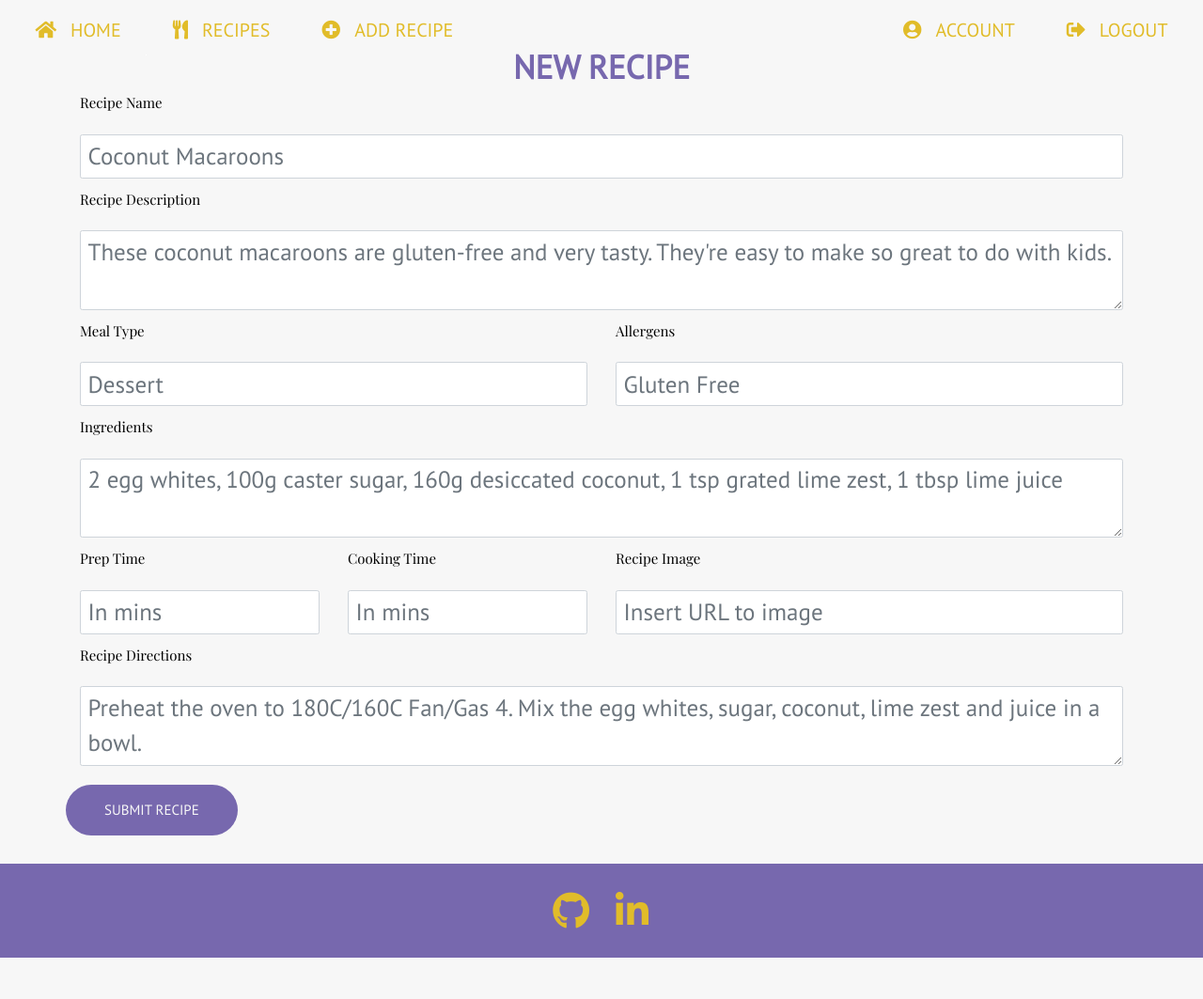
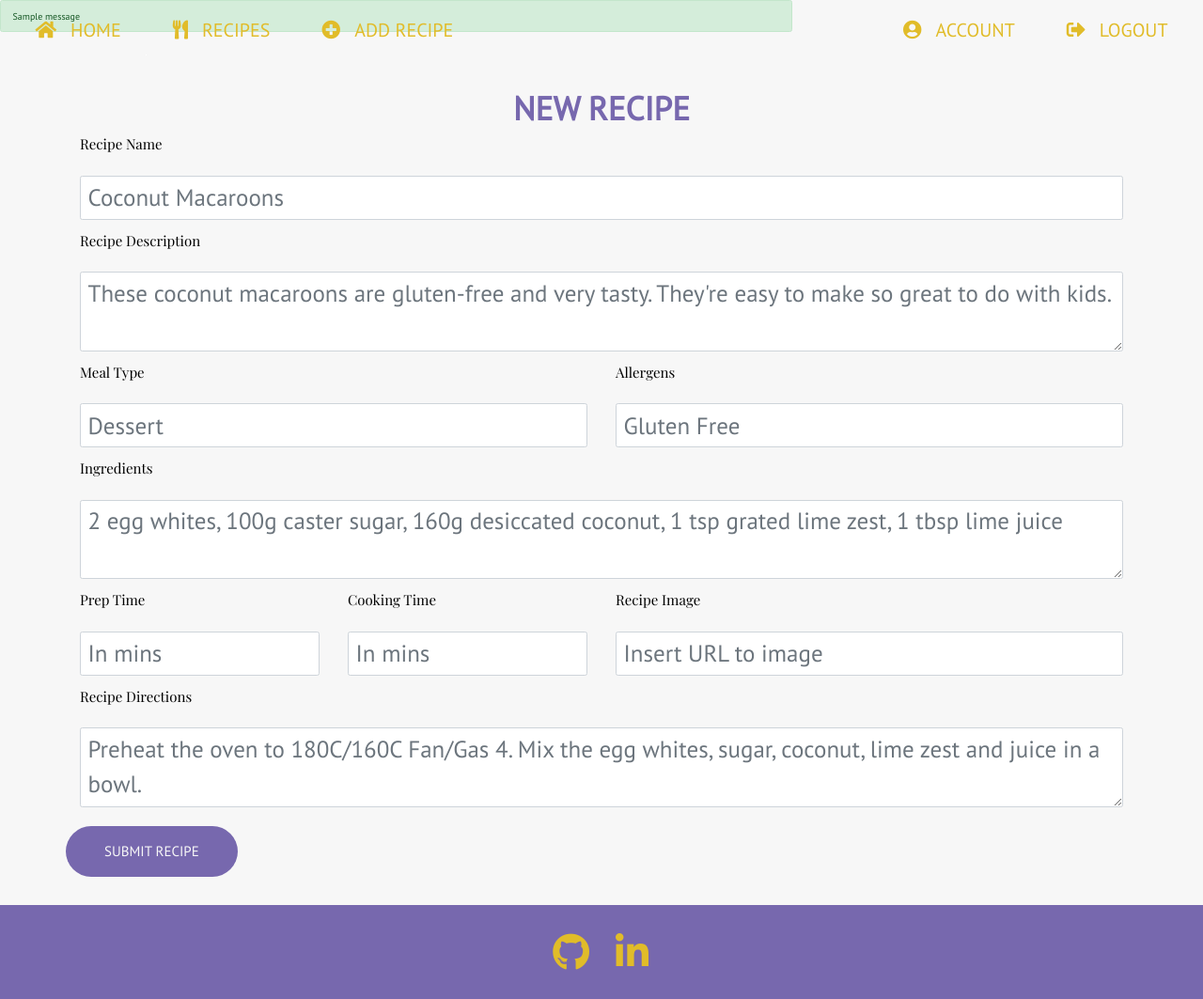
Before and after one commit to andreasdk/dcd-recipes, a Flask app: page /add_recipe in a window 1280 px wide. Shown: the whole page at 94% size. Before the commit the page ends 1019 px from the top, so only its background shows below. Run offline with Flask 2, Linux system fonts and the light colour scheme; the visitor is signed in with stand-in values (Sample User, id 1); one stand-in notice (Sample message) is shown; a database or web service that is not in the repository returns one stand-in record (values such as "Sample title"); parts of the project's set-up code (start-up, migrations or seed data) failed here and were passed over; some libraries are stand-ins or nearby versions.

Commit message:
added main element, flash messages

```diff
--- a/whisk/templates/layout.html
+++ b/whisk/templates/layout.html
@@ -14,18 +14,28 @@
     <link rel="stylesheet" type="text/css" href="{{ url_for('static', filename='css/style.css') }}">
 </head>
 <body>
+
     {% include 'includes/_navbar.html' %}
 
-    {% block body %}{% endblock %}
-
+    <main>
+        <!--FLASH MESSAGES-->
+        <div class="row">
+            <div class="col-md-8">
+                {% with messages = get_flashed_messages(with_categories=true) %} {% if messages %} {% for category, message in messages %}
+                <div class="alert alert-{{ category }}">
+                    {{ message }}
+                </div>
+                {% endfor %} {% endif %} {% endwith %}
+            </div>
+        </div>
+        <!--TEMPLATE CONTENT-->
+        {% block body %}{% endblock %}
+    </main>
 
     <footer class="footer">
         <!-- FOOTER -->
         {% include 'includes/_footer.html' %}
     </footer>
-
-
-
 
     <script src="https://code.jquery.com/jquery-3.3.1.slim.min.js" integrity="sha384-q8i/X+965DzO0rT7abK41JStQIAqVgRVzpbzo5smXKp4YfRvH+8abtTE1Pi6jizo" crossorigin="anonymous"></script>
     <script src="https://cdnjs.cloudflare.com/ajax/libs/popper.js/1.14.7/umd/popper.min.js" integrity="sha384-UO2eT0CpHqdSJQ6hJty5KVphtPhzWj9WO1clHTMGa3JDZwrnQq4sF86dIHNDz0W1" crossorigin="anonymous"></script>
```
